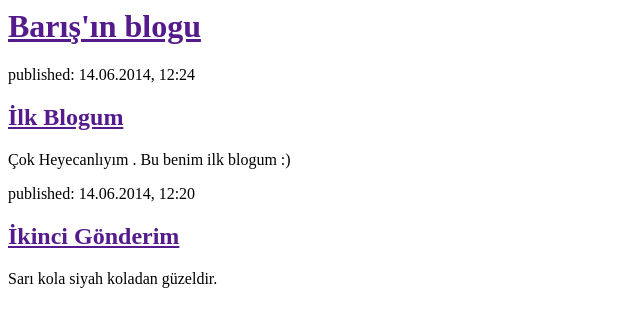
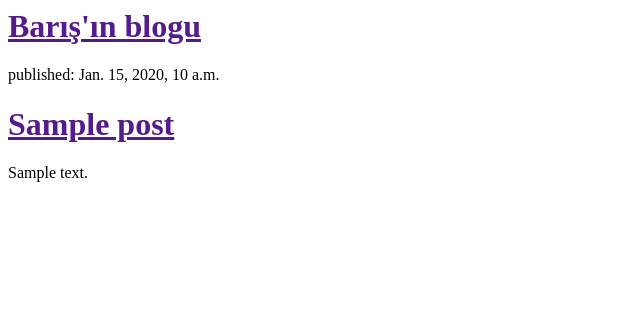
Before and after one commit to barisyigit44/my-first-blog, a Django app: template blog/templates/blog/post_list.html in a window 1280 px wide. Shown: the top 327 px of the page, without its empty margins (0-640 px from the left). Run offline with Django 3.2, Linux system fonts and the light colour scheme; the template is opened without the code that fills it: values that come from a table or form of the project are taken from there, others are empty; tables that the repository leaves empty hold one stand-in row (values such as "Sample post").

Commit message:
gönderileri veri tabanından çekmek için template değiştirildi

```diff
--- a/blog/templates/blog/post_list.html
+++ b/blog/templates/blog/post_list.html
@@ -6,17 +6,12 @@
 		<div>
 			<h1><a href="">Barış'ın blogu</a></h1>
 		</div>
-
-		<div>
-			<p>published: 14.06.2014, 12:24</p>
-			<h2><a href="">İlk Blogum</a></h2>
-			<p>Çok Heyecanlıyım . Bu benim ilk blogum :)</p>
-		</div>
-
-		<div>
-			<p>published: 14.06.2014, 12:20</p>
-			<h2><a href="">İkinci Gönderim</a></h2>
-			<p>Sarı kola siyah koladan güzeldir.</p>
-		</div>
+		{% for post in posts%}
+			<div>
+				<p>published: {{ post.published_date }}</p>
+				<h1><a href="">{{ post.title}}</a></h1>
+				<p>{{ post.text|linebreaksbr }}</p>
+			</div>
+		{% endfor %}
 	</body>
 </html>
--- a/blog/views.py
+++ b/blog/views.py
@@ -1,4 +1,7 @@
 from django.shortcuts import render
+from .models import Post
+from django.utils import timezone
 
 def post_list(request):
-    return render(request,'blog/post_list.html',{})
+    posts = Post.objects.filter(publish_date_lte=timezone.now()).order_by('published_date')
+    return render(request,'blog/post_list.html',{'posts': posts})
```
